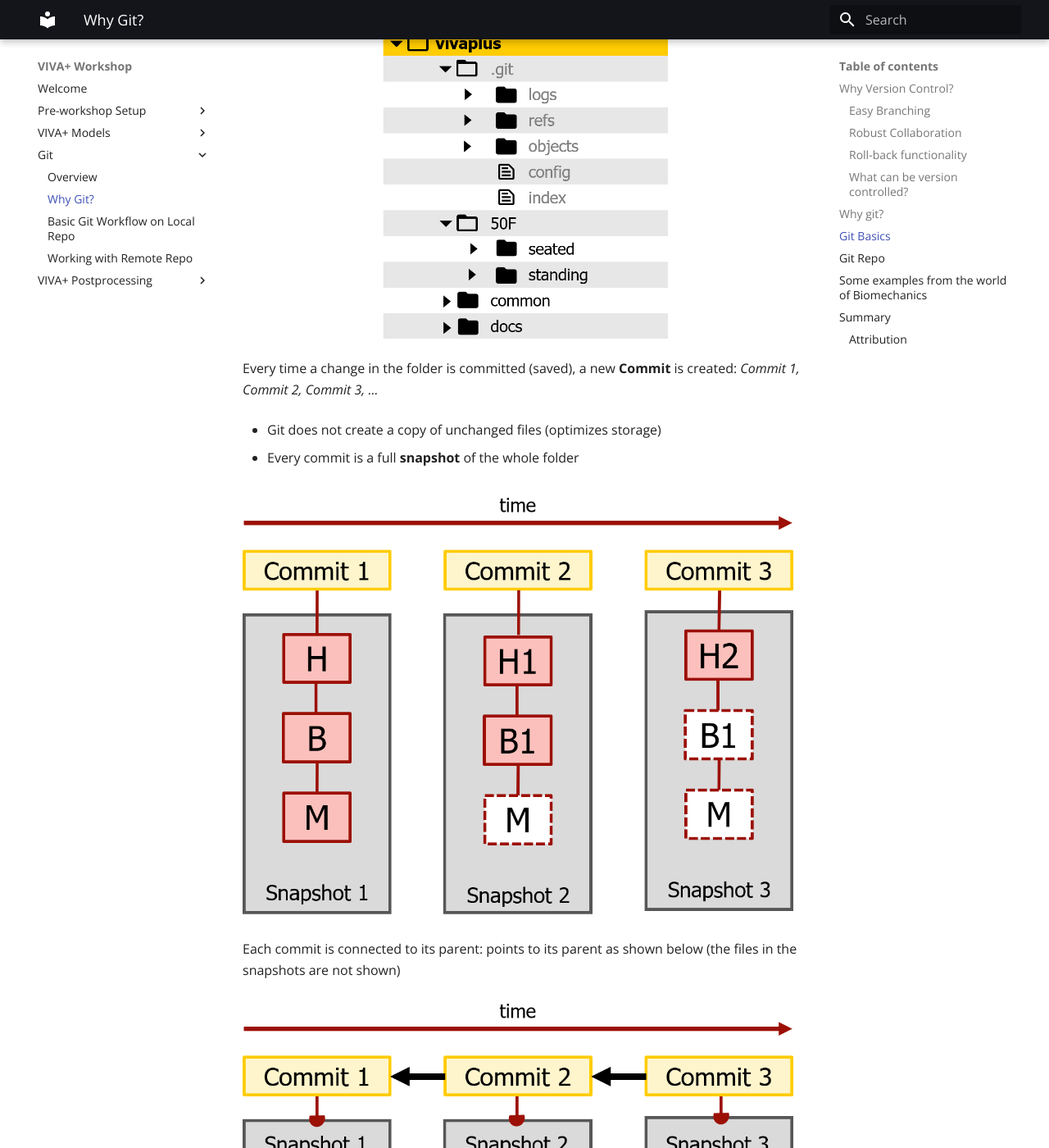
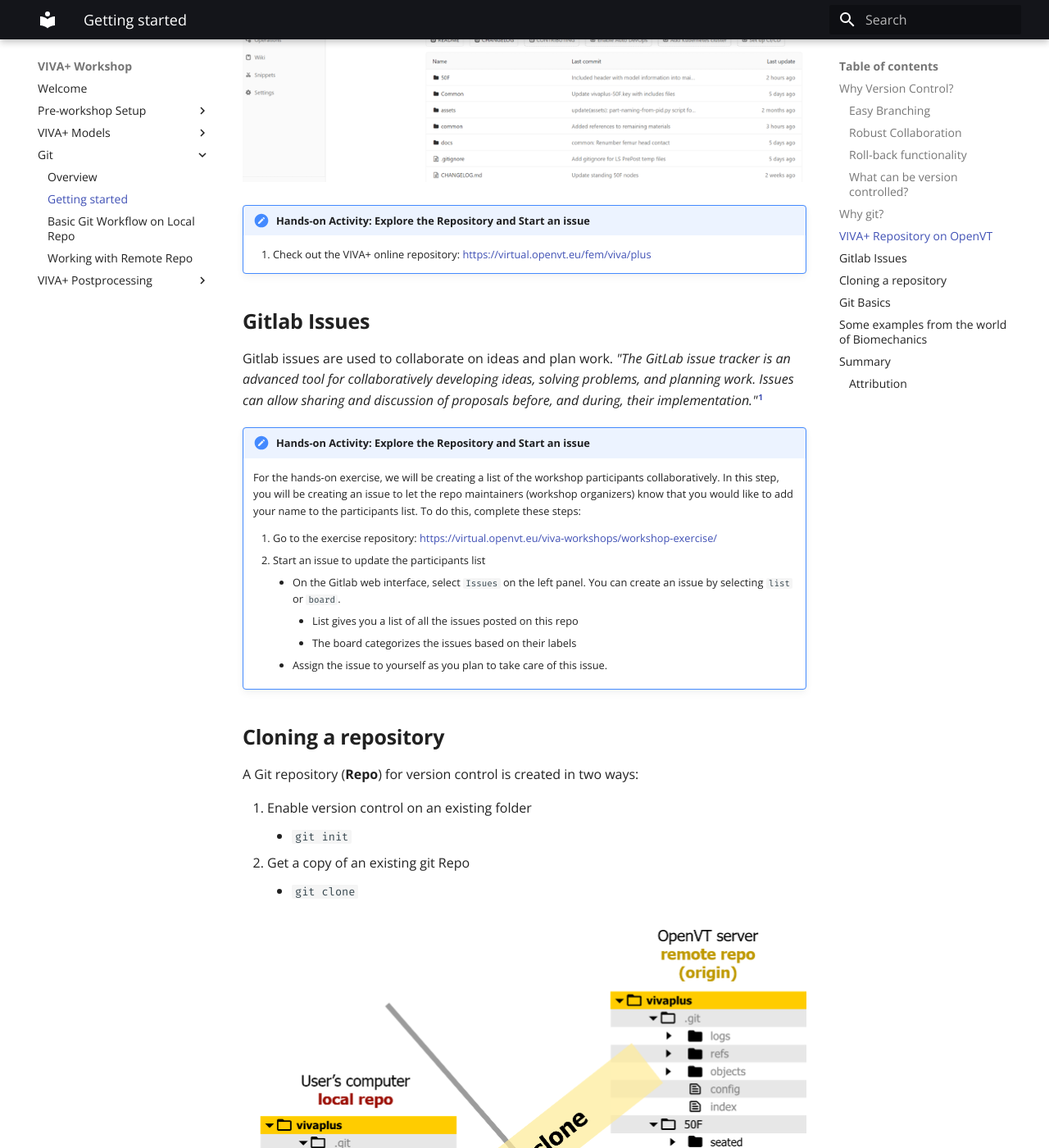
Before and after one commit to jobindj/viva-workshop, an MkDocs documentation site: the page built from docs/2-2-git-intro.md, in a window 1280 px wide and 1400 px high, scrolled down 3018 px. Shown: the whole window at 82% size. Built offline with MkDocs 1.6.1 and Material for MkDocs 9.7.7, drawn with Linux system fonts in a browser that asks for light colours; some of the changed text lies outside the part shown.

Commit message:
Reorganize Git Getting started

````diff
--- a/docs/2-2-git-intro.md
+++ b/docs/2-2-git-intro.md
@@ -7,12 +7,14 @@
     - Why version control?
     - Why git?
     - How are files version controled in git?
+    - How can I report an issue/error or request a feature/update with the model/library?
 
     **Objectives**
 
     - Learn what is automated version control
     - Aprreciate the need for version control
     - Understand git repository structure
+    - Get familiar with the Gitlab issue board for issue creation and project planning
 
 ## **Why Version Control?**
 
@@ -69,6 +71,59 @@ _(This list is an abridged version from CodeRefinery course 'Introduction to Git
 [^2]: https://coderefinery.github.io/git-intro/01-motivation/#why-git
 -->
 
+## **VIVA+ Repository on OpenVT**
+
+![](img/vivaplus-remote-repo.png)
+
+
+!!! check "Hands-on Activity: Explore the Repository and Start an issue"
+
+    1. Check out the VIVA+ online repository: https://virtual.openvt.eu/fem/viva/plus
+
+## **Gitlab Issues**
+
+Gitlab issues are used to collaborate on ideas and plan work. _"The GitLab issue tracker is an advanced tool for collaboratively developing ideas, solving problems, and planning work. Issues can allow sharing and discussion of proposals before, and during, their implementation."_[^10]
+
+[^10]: https://docs.gitlab.com/ee/user/project/issues/
+
+!!! check "Hands-on Activity: Explore the Repository and Start an issue"
+
+    For the hands-on exercise, we will be creating a list of the workshop participants collaboratively. In this step, you will be creating an issue to let the repo maintainers (workshop organizers) know that you would like to add your name to the participants list. To do this, complete these steps:
+
+    1. Go to the exercise repository: https://virtual.openvt.eu/viva-workshops/workshop-exercise/
+    2. Start an issue to update the participants list
+
+          - On the Gitlab web interface, select `Issues` on the left panel. You can create an issue by selecting `list` or `board`.
+            - List gives you a list of all the issues posted on this repo
+            - The board categorizes the issues based on their labels
+          - Assign the issue to yourself as you plan to take care of this issue.
+
+## **Cloning a repository**
+
+A Git repository (**Repo**) for  version control is created in two ways:
+
+1. Enable version control on an existing folder
+    - `git init`
+2. Get a copy of an existing git Repo
+    - `git clone`
+
+![Git clone](img/git-clone_1.png)
+
+!!! check "Hands-on Activity: **Clone VIVA+ repo**"
+
+    1. Navigate to the location on your computer where you would like to clone the VIVA+ repo
+
+    2. Clone the VIVA+ repo using the command `git clone <link>`
+
+        (The link to clone is available on the top-right corner of the gitlab page)
+    ```
+    git clone git@virtual.openvt.eu:fem/viva/plus.git
+    ```
+
+    3. Open the directory on your computer to find the VIVA+ repo
+
+        (Note the `.git` sub-directory showing that this is a git repo)
+
 ## **Git Basics**
 
 - **What does Git do?** Git tracks the content of a folder and tracks the changes over time as _snapshots_.
@@ -92,36 +147,8 @@ Each commit is connected to its parent: points to its parent as shown below (the
 
 ![commit-parent](img/commit-parent.png)
 
-!!! check "Activity: Explore VIVA+ Repo"
 
-    https://virtual.openvt.eu/fe_models/viva/vivaplus
-
-## **Git Repo**
-
-A repository (**Repo**) for Git version control is created in two ways:
-
-1. Enable version control on an existing folder
-    - `git init`
-2. Get a copy of an existing git Repo
-    - `git clone`
-
-In this workshop we focus on cloning the VIVA+ repo to your computer from the remote repo.
-
-!!! check "Hands-on Activity: **Clone VIVA+ repo**"
-
-    1. Navigate to the location on your computer where you would like to clone the VIVA+ repo
-
-    2. Clone the VIVA+ repo using the command `git clone <link>` (The link to clone is available on the top-right corner of the gitlab page)
-    ```
-    git clone git@virtual.openvt.eu:fe_models/viva/vivaplus.git
-    ```
-
-    3. Open the directory on your computer to find the VIVA+ repo
-
-       Note the `.git` sub-directory showing that this is a git repo
-
-![Git clone](img/git-clone_1.png)
-Git is **Distributed Version Control** system. Unlike _Centralized Version Control_ system where the versions are kept on a single server and only the required files are checked out, Distributed Version Control systems, like Git, mirrors the whole repository from the server.
+Git is a **Distributed Version Control** system. Unlike _Centralized Version Control_ systems where the versions are kept on a single server and only the required files are checked out, Distributed Version Control systems, like Git, mirrors the whole repository from the server.
 
 - In the exercise above, you received on your computer an exact clone of the whole VIVA+ repository that exists on OpenVT.
 - _"Every clone is really a full backup of all the data"_. [^dvc]
--- a/mkdocs.yml
+++ b/mkdocs.yml
@@ -25,7 +25,7 @@ nav:
         - VIVA+ documentation: 1-3-vivaplus-documentation.md
     - Git:
         - Overview: 2-1-git-overview.md
-        - Why Git?: 2-2-git-intro.md
+        - Getting started: 2-2-git-intro.md
         - Basic Git Workflow on Local Repo: 2-3-git-basic-workflow.md
         - Working with Remote Repo: 2-4-git-remote-repo.md
     - VIVA+ Postprocessing:
````
Also changed, not shown: docs/2-4-git-remote-repo.md (+0 -2 lines), docs/img/vivaplus-remote-repo.png (added).
